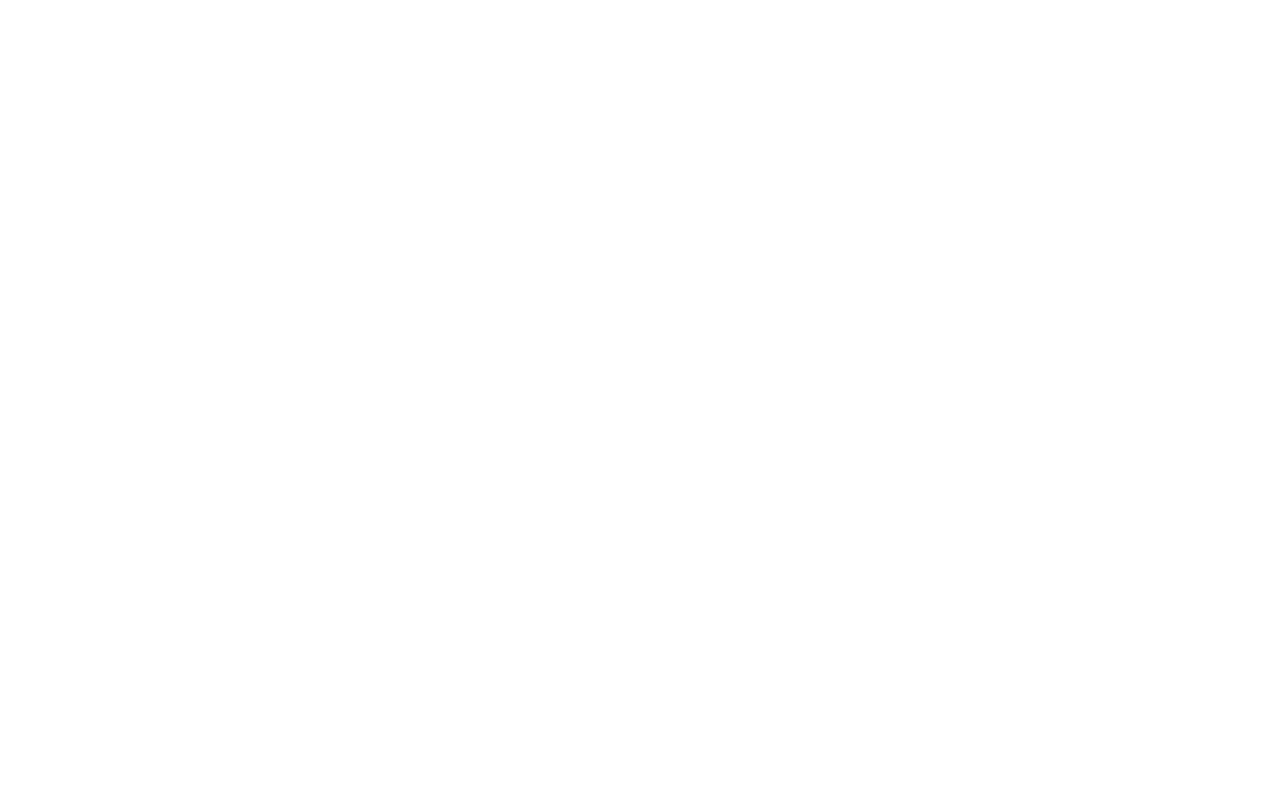
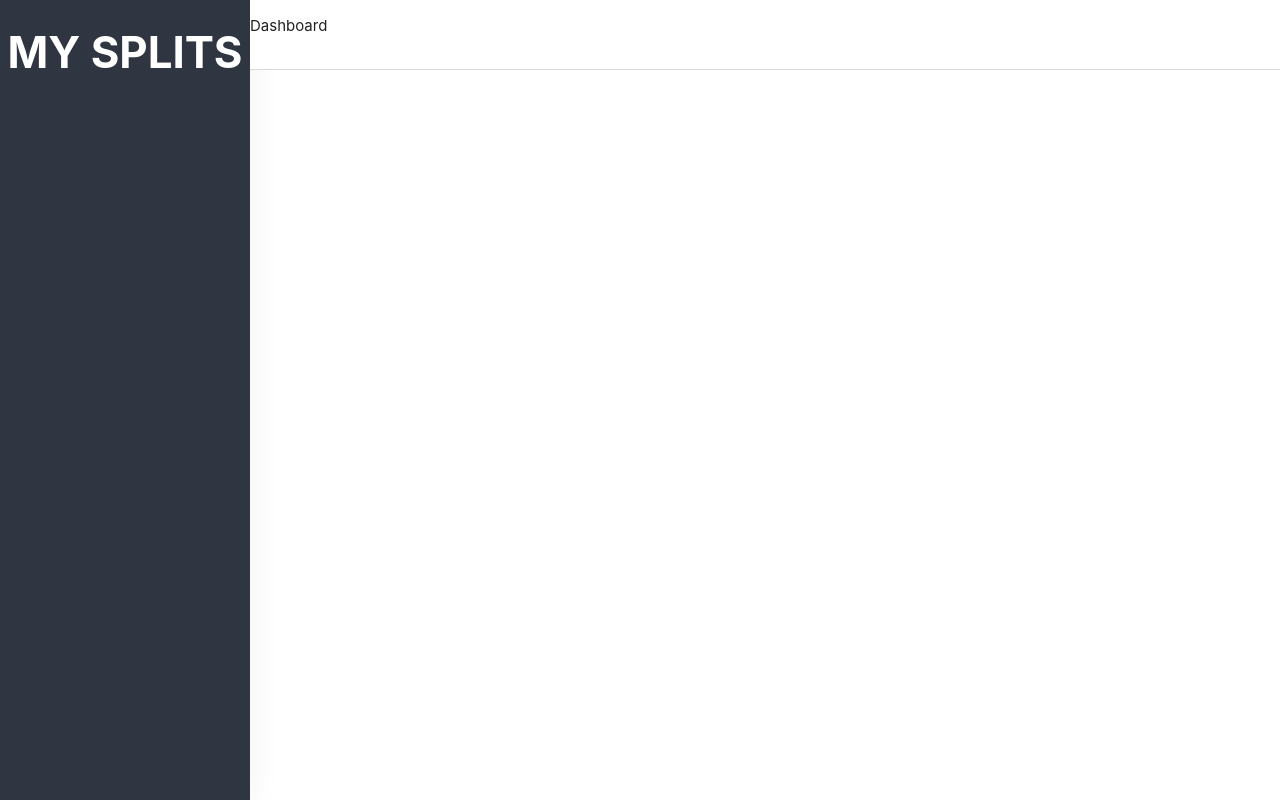
Before and after one commit to saurabh-github-1995/MYSPLITS, an Angular app in the folder MYSPLITS-FRONTEND/mysplits/: page /dashboard in a window 1280 px wide. Before the commit this address led to /. Built offline with nearby package versions, Linux system fonts and the light colour scheme.

Commit message:
dashboard initiated

```diff
--- a/MYSPLITS-FRONTEND/mysplits/src/app/app-routing.module.ts
+++ b/MYSPLITS-FRONTEND/mysplits/src/app/app-routing.module.ts
@@ -1,3 +1,4 @@
+import { DASHBOARDComponent } from './dashboard/dashboard.component';
 import { SignupComponent } from './signup/signup.component';
 import { NgModule } from '@angular/core';
 import { Routes, RouterModule } from '@angular/router';
@@ -6,7 +7,8 @@
 
 const routes: Routes = [
   { path: 'login', component: LoginComponent },
-  { path: 'signup', component: SignupComponent }];
+  { path: 'signup', component: SignupComponent },
+  { path: 'dashboard', component: DASHBOARDComponent }];
 
 @NgModule({
   imports: [RouterModule.forRoot(routes)],
--- a/MYSPLITS-FRONTEND/mysplits/src/app/app.module.ts
+++ b/MYSPLITS-FRONTEND/mysplits/src/app/app.module.ts
@@ -7,12 +7,14 @@
 import { SignupComponent } from './signup/signup.component';
 import { HttpClientModule } from '@angular/common/http';
 import { FormsModule } from '@angular/forms';
+import { DASHBOARDComponent } from './dashboard/dashboard.component';
 
 @NgModule({
   declarations: [
     AppComponent,
     LoginComponent,
-    SignupComponent
+    SignupComponent,
+    DASHBOARDComponent
   ],
   imports: [
     BrowserModule,
--- /dev/null
+++ b/MYSPLITS-FRONTEND/mysplits/src/app/dashboard/dashboard.component.css
@@ -0,0 +1,3 @@
+.body{
+  background-color:black;
+}
--- /dev/null
+++ b/MYSPLITS-FRONTEND/mysplits/src/app/dashboard/dashboard.component.html
@@ -0,0 +1,15 @@
+
+<div class="dashboard-sidebar-main-content-flex">
+  <div class="dashboard-sidebar">
+    <h3 class="logo">MY SPLITS</h3>
+  </div>
+  <div class="top-navbar">
+    <div>
+      <p>Dashboard</p>
+    </div>
+  </div>
+  <div class="dashboard-content">
+
+
+  </div>
+</div>
--- /dev/null
+++ b/MYSPLITS-FRONTEND/mysplits/src/app/dashboard/dashboard.component.ts
@@ -0,0 +1,15 @@
+import { Component, OnInit } from '@angular/core';
+
+@Component({
+  selector: 'app-dashboard',
+  templateUrl: './dashboard.component.html',
+  styleUrls: ['./dashboard.component.css']
+})
+export class DASHBOARDComponent implements OnInit {
+
+  constructor() { }
+
+  ngOnInit() {
+  }
+
+}
--- a/MYSPLITS-FRONTEND/mysplits/src/app/login/login.component.ts
+++ b/MYSPLITS-FRONTEND/mysplits/src/app/login/login.component.ts
@@ -4,6 +4,7 @@
 import { Component, OnInit } from '@angular/core';
 import { HttpClient, HttpHeaders } from '@angular/common/http';
 import { NgModule } from '@angular/core';
+import { Router, RouterModule } from '@angular/router';
 
 @Component({
   selector: 'app-login',
@@ -18,7 +19,8 @@
     public httpClient: HttpClient,
     public serverEndpoints: ServerEndPointsService,
     public datasourceService: DatasourceService,
-    public appComponent:AppComponent) { }
+    public appComponent:AppComponent,
+    public router:Router) { }
 
   ngOnInit() {
 
@@ -45,6 +47,7 @@
         localStorage.setItem(this.serverEndpoints.LOGGED_IN_USER_NAME, user.full_name);
         localStorage.setItem(this.serverEndpoints.LOGGED_IN_USER_ID, user.id);
         this.appComponent.hideLoader();
+        this.router.navigate(['/dashboard']);
       } else {
         //alert("SPMETHING WENT WRONG");
         this.appComponent.hideLoader();
--- a/MYSPLITS-FRONTEND/mysplits/src/index.html
+++ b/MYSPLITS-FRONTEND/mysplits/src/index.html
@@ -7,7 +7,7 @@
   <meta name="viewport" content="width=device-width, initial-scale=1">
   <link rel="icon" type="image/x-icon" href="favicon.ico">
 </head>
-<body>
+<body >
 
   <app-root></app-root>
 
--- a/MYSPLITS-FRONTEND/mysplits/src/styles.css
+++ b/MYSPLITS-FRONTEND/mysplits/src/styles.css
@@ -104,3 +104,32 @@
   text-align: center;
     color: red;
 }
+.dashboard-sidebar-main-content-flex{
+ /* display: flex;*/
+}
+.dashboard-sidebar{
+    width: 250px;
+    height: 100%;
+    background: #303641;
+    position: fixed;
+    box-shadow: 2px 0 32px rgba(0,0,0,.05);
+    -webkit-transition: all .3s ease 0s;
+    transition: all .3s ease 0s;
+}
+.dashboard-content{
+  margin-left: 250px;
+  width: 100%;
+}
+.logo{
+  text-align: center;
+  color: white;
+  font-weight: bold;
+}
+.top-navbar{
+    width: 100%;
+    position: fixed;
+    background: white;
+    border-bottom: 1px solid #d8d8d8;
+    margin-left: 250px;
+    height: 70px;
+}
```
Also changed, not shown: 1 other file (tests, documents, lock files or other folders).
